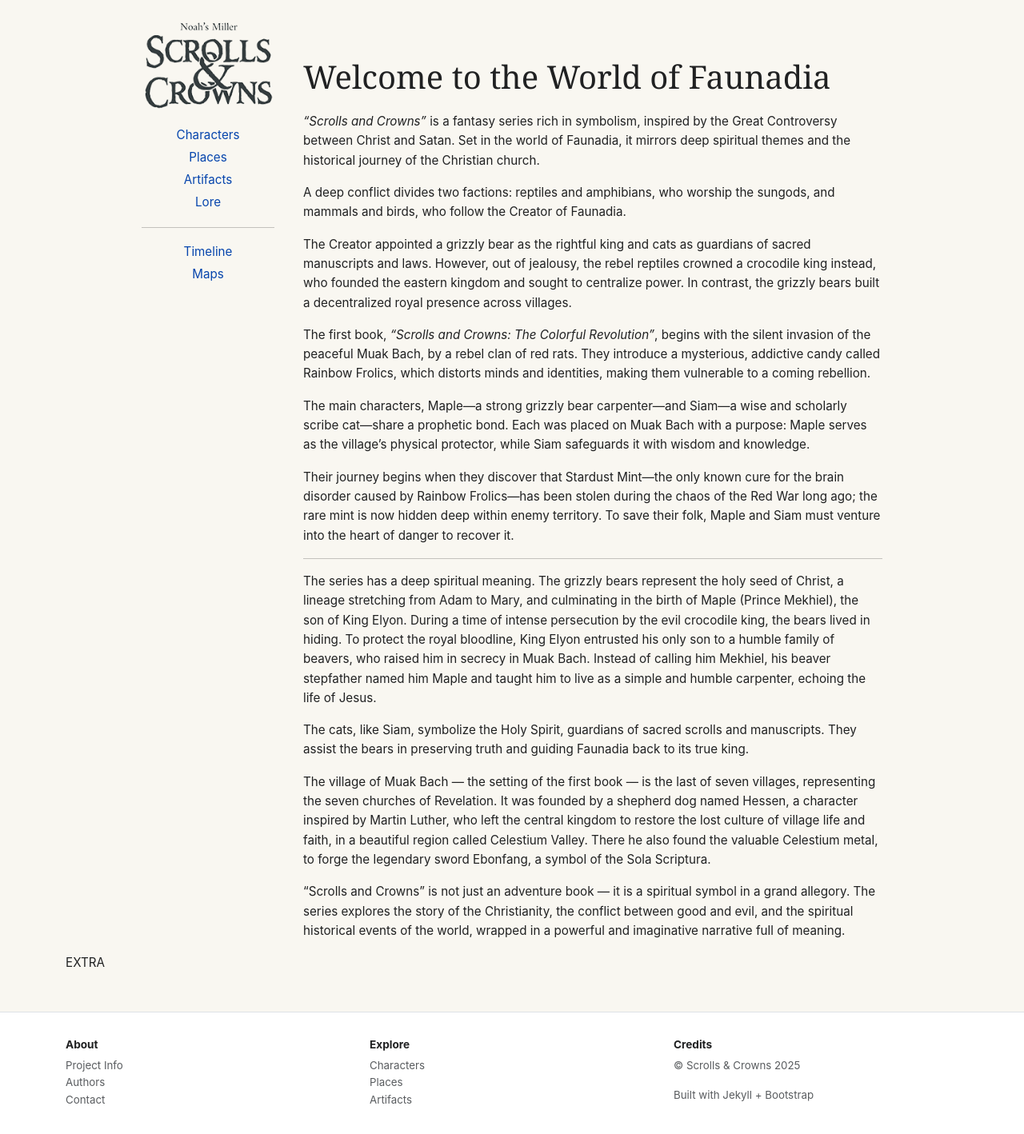
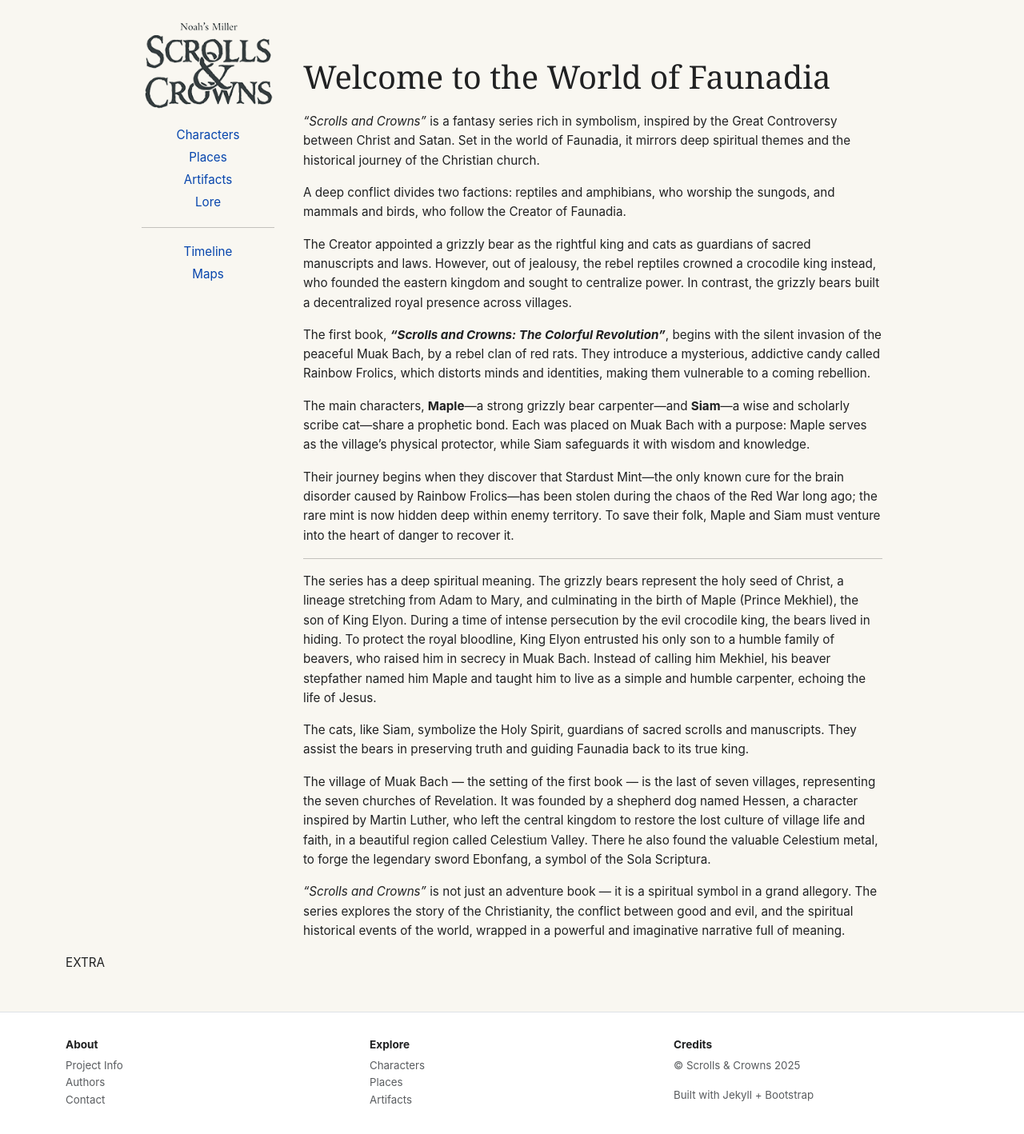
Before and after one commit to scrollsandcrowns/Wiki, a Jekyll site: the page built from index.html, in a window 1280 px wide. Shown: the whole page at 80% size. Built offline with Jekyll 4.4.1, drawn with Linux system fonts in a browser that asks for light colours.

```diff
--- a/index.html
+++ b/index.html
@@ -14,10 +14,10 @@ permalink: /
   However, out of jealousy, the rebel reptiles crowned a crocodile king instead, who founded the eastern
   kingdom and sought to centralize power. In contrast, the grizzly bears built a decentralized royal
   presence across villages.</p>
-<p>The first book, <i>“Scrolls and Crowns: The Colorful Revolution”</i>, begins with the silent invasion of
+<p>The first book, <i><b>“Scrolls and Crowns: The Colorful Revolution”</b></i>, begins with the silent invasion of
   the peaceful Muak Bach, by a rebel clan of red rats. They introduce a mysterious, addictive candy
   called Rainbow Frolics, which distorts minds and identities, making them vulnerable to a coming rebellion.</p>
-<p>The main characters, Maple—a strong grizzly bear carpenter—and Siam—a wise and scholarly scribe cat—share
+<p>The main characters, <b>Maple</b>—a strong grizzly bear carpenter—and <b>Siam</b>—a wise and scholarly scribe cat—share
   a prophetic bond. Each was placed on Muak Bach with a purpose: Maple serves as the village’s physical
   protector, while Siam safeguards it with wisdom and knowledge.</p>
 <p>Their journey begins when they discover that Stardust Mint—the only known cure for the brain disorder
@@ -38,6 +38,6 @@ permalink: /
   by Martin Luther, who left the central kingdom to restore the lost culture of village life and faith,
   in a beautiful region called Celestium Valley. There he also found the valuable Celestium metal,
   to forge the legendary sword Ebonfang, a symbol of the Sola Scriptura.</p>
-<p>“Scrolls and Crowns” is not just an adventure book — it is a spiritual symbol in a grand allegory.
+<p><i>“Scrolls and Crowns”</i> is not just an adventure book — it is a spiritual symbol in a grand allegory.
   The series explores the story of the Christianity, the conflict between good and evil, and the spiritual
   historical events of the world, wrapped in a powerful and imaginative narrative full of meaning.</p>
```
